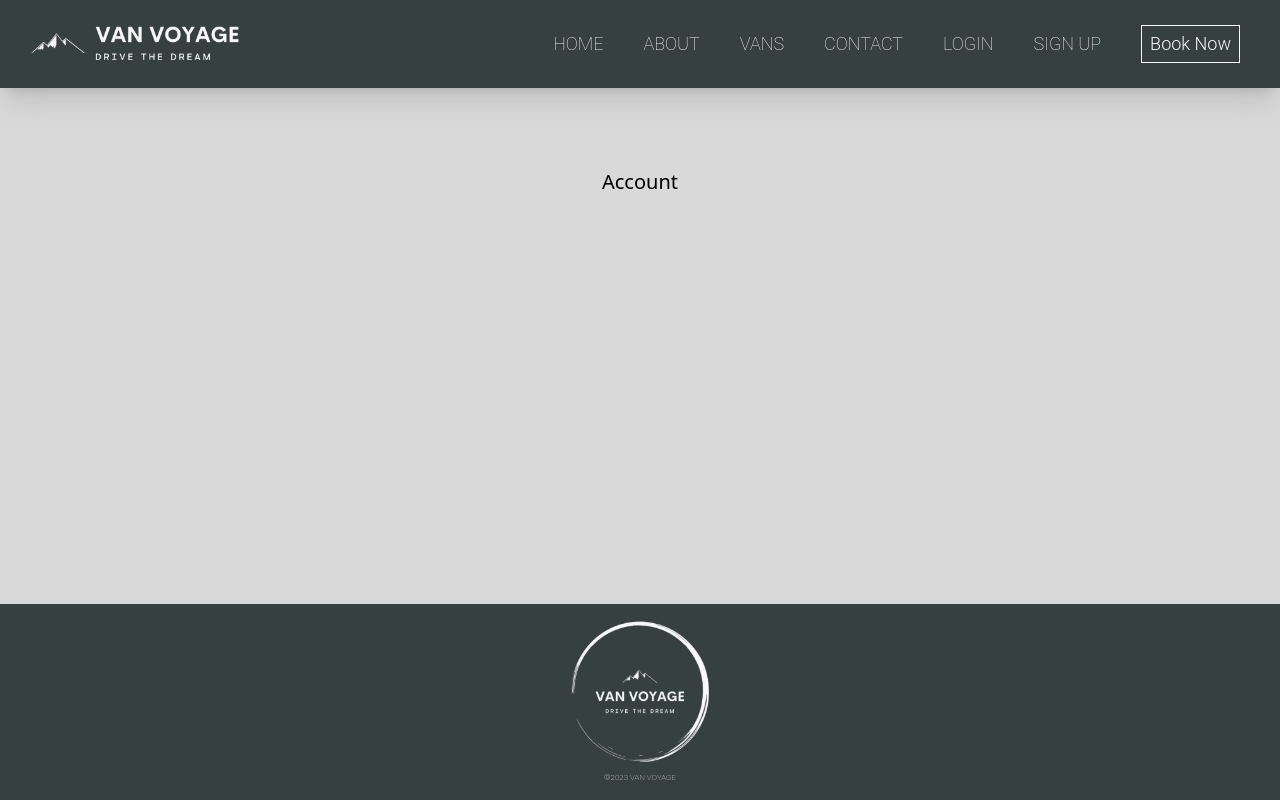
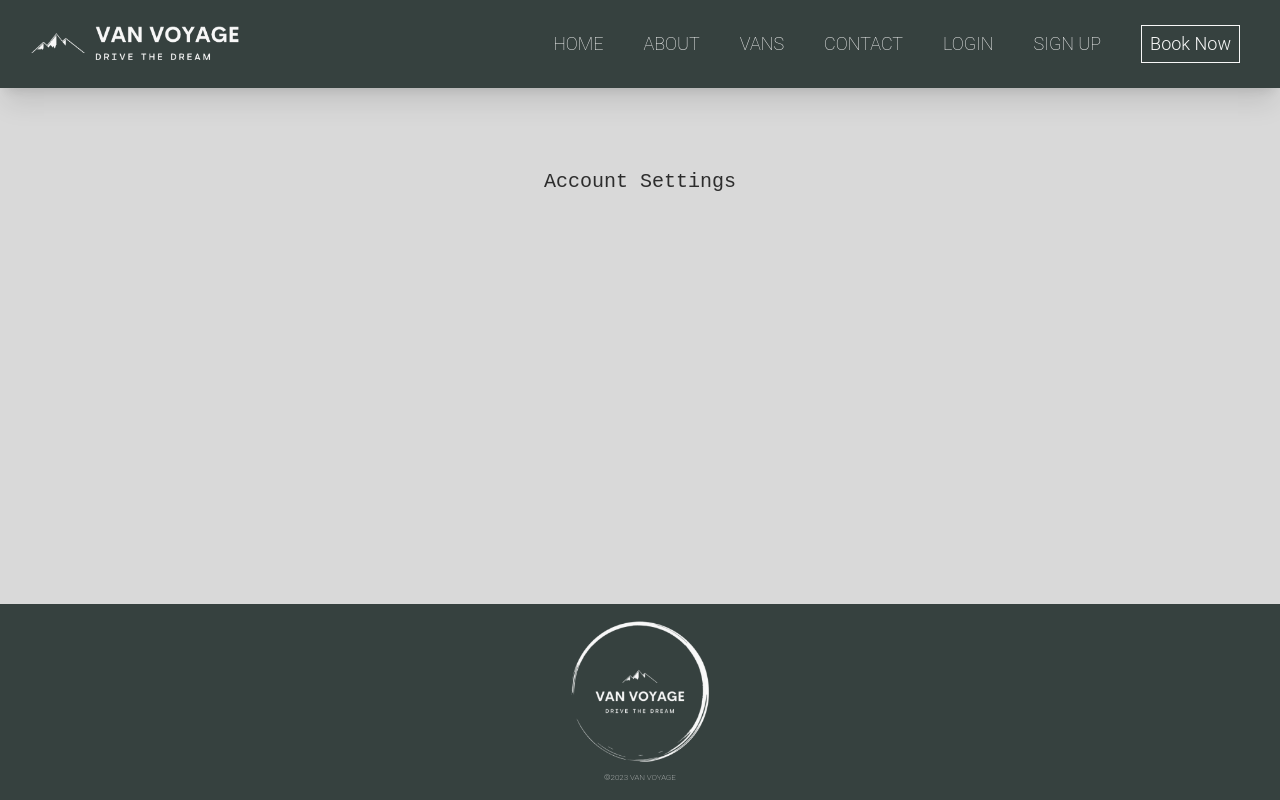
Before and after one commit to van-voyagers/T3A2-B-van-voyage-client, a React (Vite) app: page /account in a window 1280 px wide. Built offline with nearby package versions, Linux system fonts and the light colour scheme; a web font is replaced by a local one.

Commit message:
home page image cropped, p tag updated on account page

```diff
--- a/src/pages/Account.jsx
+++ b/src/pages/Account.jsx
@@ -6,7 +6,7 @@ function Account() {
   return (
     <div className="flex flex-col min-h-screen">
       <Header />
-      <p className="text-center mt-20 text-xl flex-grow">Account</p>
+      <p className="text-center font-roboto-mono text-voyage-black mt-20 text-xl flex-grow">Account Settings</p>
       <Footer />
     </div>
   );
```
Also changed, not shown: 1 other file (tests, documents, lock files or other folders).
